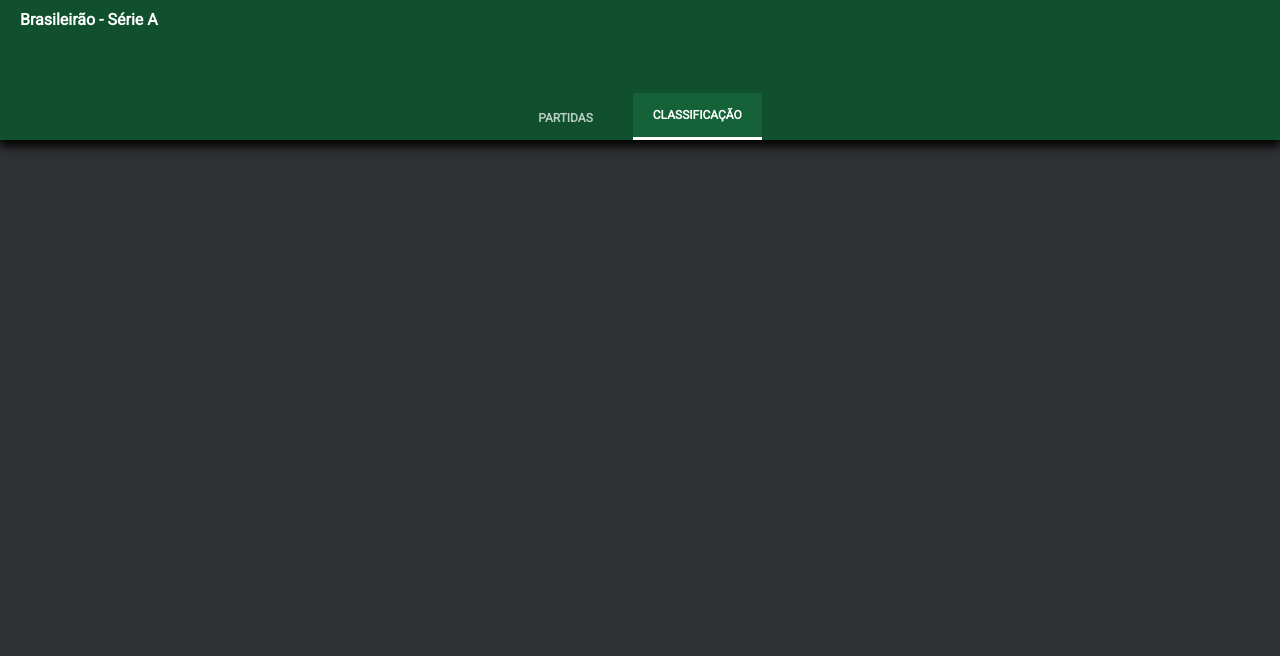
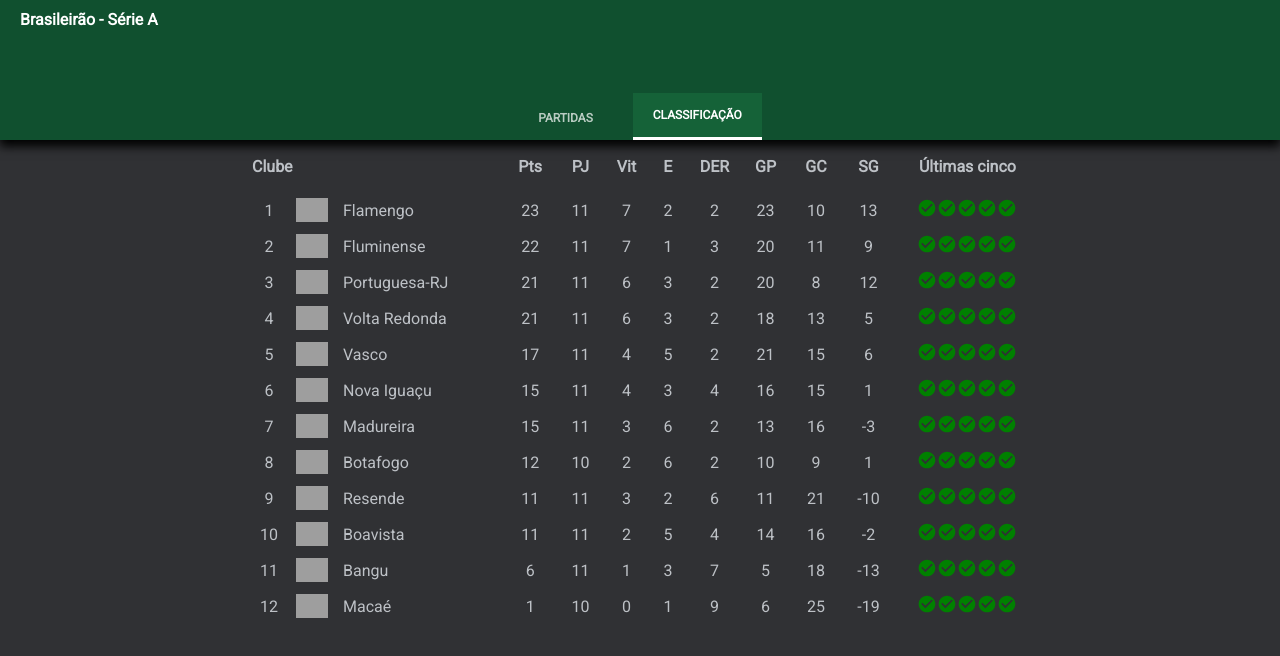
Before and after one commit to dinobergviana/fut-app, a Vue app: page /placing in a window 1280 px wide. Shown: the top 656 px of the page. Built offline with nearby package versions, Linux system fonts and the light colour scheme; grey boxes are pictures that could not be loaded.

Commit message:
adds Placing component and its base funcionalities

```diff
--- a/src/views/Matches.vue
+++ b/src/views/Matches.vue
@@ -42,7 +42,7 @@
 import matchesMock from '@/assets/mocks/matches';
 // import axios from 'axios';
 
-interface ITeam {
+export interface ITeam {
   nome_popular: string;
   escudo: string;
 }
--- a/src/views/Placing.vue
+++ b/src/views/Placing.vue
@@ -1,11 +1,147 @@
 <template>
   <div class="placing">
+    <div class="placing__container">
+      <table>
+        <thead>
+          <tr>
+            <th class="th__club">Clube</th>
+            <th>Pts</th>
+            <th>PJ</th>
+            <th>Vit</th>
+            <th>E</th>
+            <th>DER</th>
+            <th>GP</th>
+            <th>GC</th>
+            <th>SG</th>
+            <th class="club__last-five">Últimas cinco</th>
+          </tr>
+        </thead>
+        <tbody>
+          <tr v-for="team in tableTeams" :key="team.posicao">
+            <td class="club">
+              <div>
+                <span>{{ team.posicao }}</span>
+              </div>
+              <span class="club-image">
+                <img :src="team.time.escudo" alt="">
+              </span>
+              <span>{{ team.time.nome_popular }}</span>
+            </td>
+            <td style="text-align: center;">{{ team.pontos }}</td>
+            <td>{{ team.jogos }}</td>
+            <td>{{ team.vitorias }}</td>
+            <td>{{ team.empates }}</td>
+            <td>{{ team.derrotas }}</td>
+            <td>{{ team.gols_pro }}</td>
+            <td>{{ team.gols_contra }}</td>
+            <td>{{ team.saldo_gols }}</td>
+            <td class="td__last-five">
+              <img
+                v-for="(item, index) in team.ultimos_jogos"
+                :key="team.posicao + index" src="../assets/images/check-circle.svg"
+                alt=""
+              />
+            </td>
+          </tr>
+        </tbody>
+      </table>
+    </div>
   </div>
 </template>
+
+<script lang="ts">
+import { Component, Vue } from 'vue-property-decorator';
+import placingTable from '@/assets/mocks/table';
+import { ITeam } from './Matches.vue';
+
+interface ITableTeam {
+  posicao: number;
+  pontos: number;
+  time: ITeam;
+  jogos: number;
+  vitorias: number;
+  empates: number;
+  derrotas: number;
+  gols_pro: number;
+  gols_contra: number;
+  saldo_gols: number;
+  ultimos_jogos: string[];
+}
+
+@Component
+export default class Placing extends Vue {
+  public tableTeams: ITableTeam[] = []
+
+  private created() {
+    this.tableTeams = placingTable.table['taca-guanabara-fase-de-grupos']['grupo-principal'];
+  }
+}
+</script>
 
 <style lang="less" scoped>
 .placing {
   width: ~"min(100vw, 800px)";
-  margin: auto;
+  margin: 0 auto;
+  overflow-x: auto;
+}
+
+.placing__container {
+  display: block;
+  width: 100%;
+  overflow-x: auto;
+  padding-bottom: 10px;
+
+  table {
+    width: 100%;
+    color: #bdc1c6;
+
+    thead tr {
+      .th__club {
+        min-width: 260px;
+        text-align: left;
+      }
+
+      th {
+        padding: 15px 10px;
+      }
+    }
+
+    tbody tr {
+      td {
+        padding: 5px 15px;
+
+        .club-image {
+          display: flex;
+          align-items: center;
+          img {
+            height: 24px;
+          }
+        }
+
+        &:not(:first-child) {
+          text-align: center;
+        }
+      }
+
+      .club {
+        display: flex;
+        align-items: center;
+        gap: 15px;
+
+        div {
+          padding: 5px;
+          height: 24px;
+          width: 24px;
+          display: flex;
+          align-items: center;
+          justify-content: center;
+        }
+      }
+
+      .td__last-five {
+        min-width: 140px;
+      }
+    }
+  }
 }
 </style>
```
